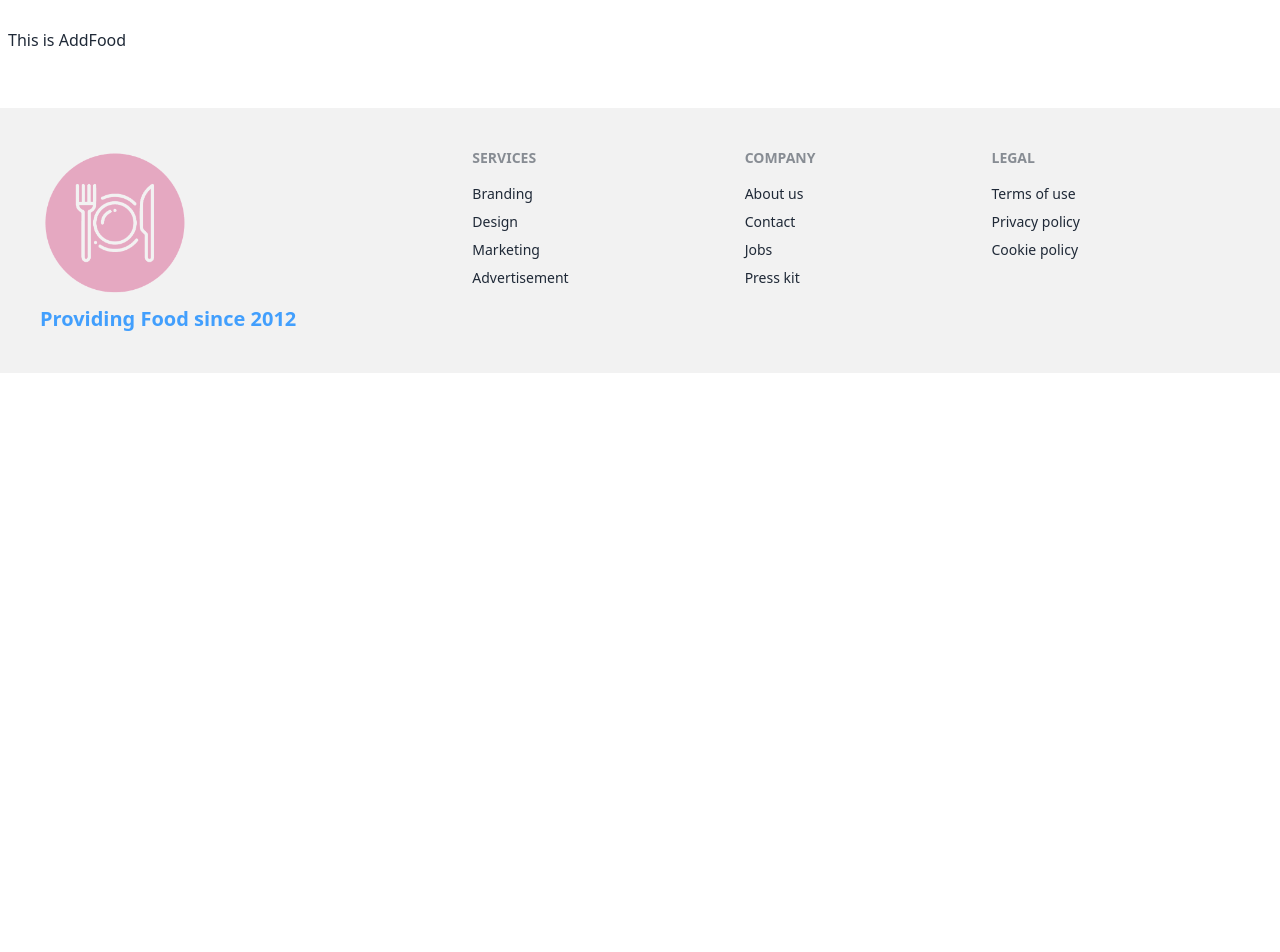
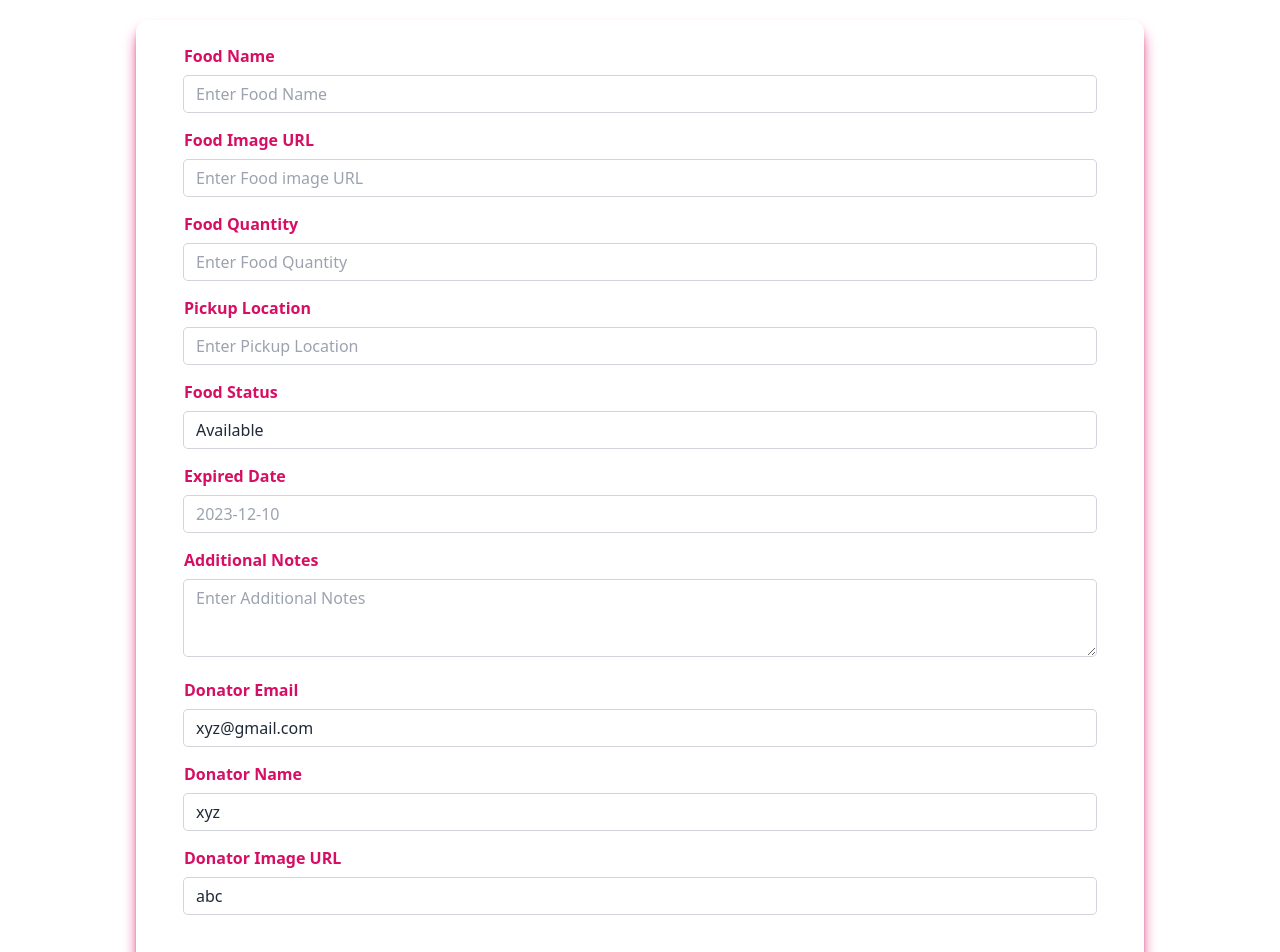
Before and after one commit to Bikash-Dev-Bk/share-eats-client, a React (Vite) app: page /addfood in a window 1280 px wide. Shown: the part 520-1472 px from the top of the page. Before the commit the page ends 893 px from the top, so only its background shows below. Built offline with nearby package versions, Linux system fonts and the light colour scheme; no server answers; sample sign-in values are in the browser's storage.

Commit message:
Add Food design

```diff
--- a/src/pages/AddFood/AddFood.jsx
+++ b/src/pages/AddFood/AddFood.jsx
@@ -4,11 +4,179 @@ const AddFood = () => {
   return (
     <div>
       <HeroPages name="Add Food"></HeroPages>
-      <div className="max-w-7xl mx-auto my-12 p-5 md:p-4 lg:p-2">
+
+      <div className="max-w-5xl mx-auto p-5 md:p-4 lg:p-2 ">
         <Helmet>
           <title>Share Eats | Add Food</title>
         </Helmet>
-        <h2>This is AddFood</h2>
+
+        <form className="shadow-lg shadow-[#D70F64] rounded-xl mb-24 lg:px-2 px-5 pt-6 pb-8 hover:shadow-2xl hover:shadow-[#D70F64] mt-10">
+          {/* Food Info  */}
+          <div className="mb-4 max-w-screen-xl mx-auto lg:px-10">
+            <label
+              className="block text-[#D70F64] font-bold mb-2"
+              htmlFor="food_name"
+            >
+              Food Name
+            </label>
+            <input
+              className="ring-1 rounded w-full py-2 px-3 ring-gray-300 bg-transparent outline-none leading-tight  focus:ring-2 focus:ring-[#D70F64]"
+              name="food_name"
+              type="text"
+              placeholder="Enter Food Name"
+              required
+            />
+          </div>
+          <div className="mb-4 max-w-screen-xl mx-auto lg:px-10">
+            <label
+              className="block text-[#D70F64] font-bold mb-2"
+              htmlFor="food_image"
+            >
+              Food Image URL
+            </label>
+            <input
+              className=" rounded w-full py-2 px-3 ring-gray-300 bg-transparent outline-none leading-tight ring-1 focus:ring-2 focus:ring-[#D70F64]"
+              name="food_image"
+              type="text"
+              placeholder="Enter Food image URL"
+              required
+            />
+          </div>
+          <div className="mb-4 max-w-screen-xl mx-auto lg:px-10">
+            <label
+              className="block text-[#D70F64] font-bold mb-2"
+              htmlFor="food_quantity"
+            >
+              Food Quantity
+            </label>
+            <input
+              className=" rounded w-full py-2 px-3 ring-gray-300 bg-transparent outline-none leading-tight ring-1 focus:ring-2 focus:ring-[#D70F64]"
+              name="food_quantity"
+              type="number"
+              placeholder="Enter Food Quantity"
+              required
+            />
+          </div>
+          <div className="mb-4 max-w-screen-xl mx-auto lg:px-10">
+            <label
+              className="block text-[#D70F64] font-bold mb-2"
+              htmlFor="pickup_location"
+            >
+              Pickup Location
+            </label>
+            <input
+              className=" rounded w-full py-2 px-3 ring-gray-300 bg-transparent outline-none leading-tight ring-1 focus:ring-2 focus:ring-[#D70F64]"
+              name="pickup_location"
+              type="text"
+              placeholder="Enter Pickup Location"
+              required
+            />
+          </div>
+          <div className="mb-4 max-w-screen-xl mx-auto lg:px-10">
+            <label
+              className="block text-[#D70F64] font-bold mb-2"
+              htmlFor="food_status"
+            >
+              Food Status
+            </label>
+            <input
+              className=" rounded w-full py-2 px-3 ring-gray-300 bg-transparent outline-none leading-tight ring-1 focus:ring-2 focus:ring-[#D70F64]"
+              name="food_status"
+              type="text"
+              defaultValue="Available"
+              placeholder="Enter Pickup Location"
+              readOnly
+              required
+            />
+          </div>
+
+          <div className="mb-4 max-w-screen-xl mx-auto lg:px-10">
+            <label
+              className="block text-[#D70F64] font-bold mb-2"
+              htmlFor="expired_date"
+            >
+              Expired Date
+            </label>
+            <input
+              className=" rounded w-full py-2 px-3 ring-gray-300 bg-transparent outline-none leading-tight ring-1 focus:ring-2 focus:ring-[#D70F64]"
+              name="expired_date"
+              type="text"
+              placeholder="2023-12-10"
+              required
+            />
+          </div>
+
+          <div className="mb-4 max-w-screen-xl mx-auto lg:px-10">
+            <label
+              className="block text-[#D70F64] font-bold mb-2"
+              htmlFor="additional_notes"
+            >
+              Additional Notes
+            </label>
+            <textarea
+              className=" rounded w-full py-2 px-3 ring-gray-300 bg-transparent outline-none leading-tight ring-1 focus:ring-2 focus:ring-[#D70F64]"
+              name="additional_notes"
+              rows="3"
+              placeholder="Enter Additional Notes"
+              required
+            ></textarea>
+          </div>
+
+          {/* Donator Info  */}
+          <div className="mb-4 max-w-screen-xl mx-auto lg:px-10">
+            <label
+              className="block text-[#D70F64] font-bold mb-2"
+              htmlFor="donator_email"
+            >
+              Donator Email
+            </label>
+            <input
+              className="ring-1 rounded w-full py-2 px-3 ring-gray-300 bg-transparent outline-none leading-tight  focus:ring-2 focus:ring-[#D70F64]"
+              name="donator_email"
+              type="text"
+              defaultValue="xyz@gmail.com"
+              readOnly
+            />
+          </div>
+          <div className="mb-4 max-w-screen-xl mx-auto lg:px-10">
+            <label
+              className="block text-[#D70F64] font-bold mb-2"
+              htmlFor="donator_name"
+            >
+              Donator Name
+            </label>
+            <input
+              className="ring-1 rounded w-full py-2 px-3 ring-gray-300 bg-transparent outline-none leading-tight  focus:ring-2 focus:ring-[#D70F64]"
+              name="donator_name"
+              type="text"
+              defaultValue="xyz"
+              readOnly
+            />
+          </div>
+          <div className="mb-4 max-w-screen-xl mx-auto lg:px-10">
+            <label
+              className="block text-[#D70F64] font-bold mb-2"
+              htmlFor="donator_image"
+            >
+              Donator Image URL
+            </label>
+            <input
+              className=" rounded w-full py-2 px-3 ring-gray-300 bg-transparent outline-none leading-tight ring-1 focus:ring-2 focus:ring-[#D70F64]"
+              name="donator_image"
+              type="text"
+              defaultValue="abc"
+              readOnly
+            />
+          </div>
+
+          <div className="flex items-center justify-center">
+            <input
+              type="submit"
+              value="Add Food"
+              className="btn rounded-xl  text-white bg-[#D70F64] hover:bg-transparent hover:border-2 hover:border-[#D70F64] hover:text-[#D70F64] px-10 mt-10"
+            />
+          </div>
+        </form>
       </div>
     </div>
   );
--- a/src/pages/AvailableFoods/AvailableFoods.jsx
+++ b/src/pages/AvailableFoods/AvailableFoods.jsx
@@ -19,7 +19,7 @@ const AvailableFoods = () => {
         <Helmet>
           <title>Share Eats | AvailableFoods</title>
         </Helmet>
-        <h2 className="text-4xl font-bold text-center">Available Foods</h2>
+
         <div className="grid gap-8 grid-cols-1 md:grid-cols-2 lg:grid-cols-3 my-20 ">
           {availableFoods.map((food) => (
             <FoodCard key={food._id} food={food}></FoodCard>
```
